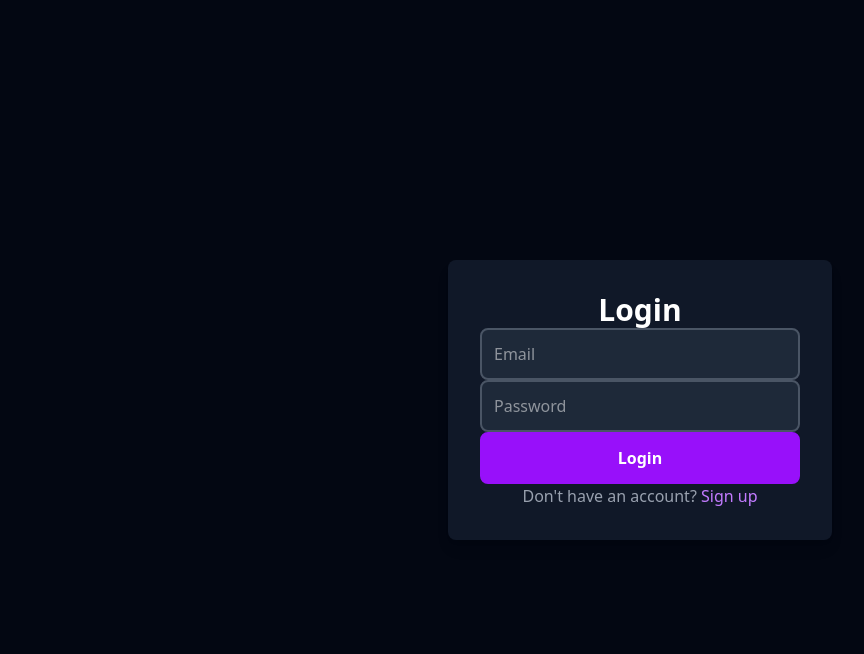
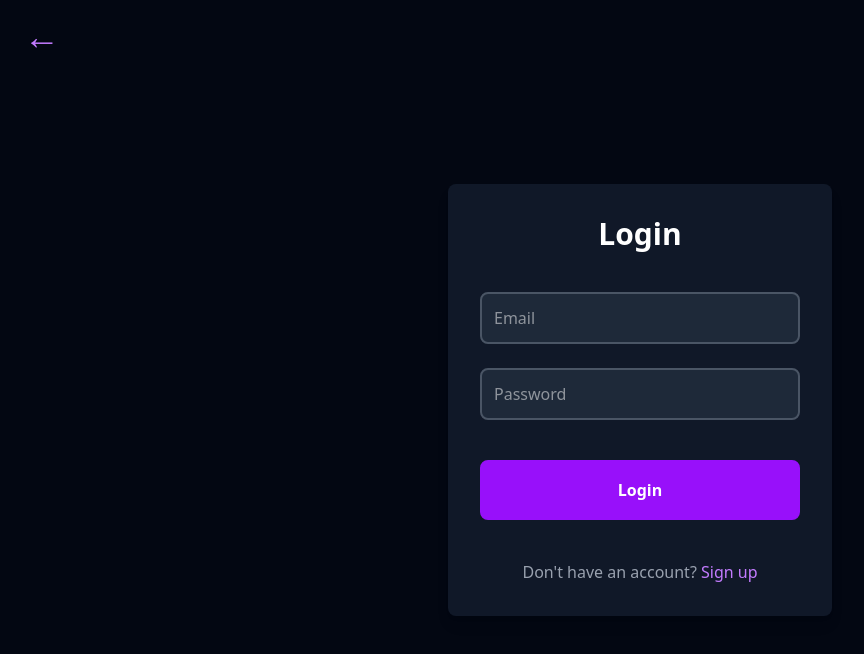
Before and after one commit to anshkaggarwal22/HackIllinois, a React (Vite) app in the folder hackillinois-front/: page /login in a window 1280 px wide. Shown: the top 654 px of the page, without its empty margins (0-864 px from the left). Built offline with nearby package versions, Linux system fonts and the light colour scheme.

Commit message:
Updated login page spacing, and added go back button

```diff
--- a/hackillinois-front/src/components/LoginPage.jsx
+++ b/hackillinois-front/src/components/LoginPage.jsx
@@ -13,10 +13,17 @@ const LoginPage = () => {
   };
 
   return (
-    <div className="min-h-screen flex items-center justify-center bg-gray-950 text-white">
+    <div className="min-h-screen flex items-center justify-center bg-gray-950 text-white relative">
+      <button
+        onClick={() => navigate("/")}
+        className="absolute top-4 left-6 bg-transparent text-purple-400 hover:text-purple-600 font-semibold text-4xl"
+      >
+        &larr;
+      </button>
       <div className="bg-gray-900 p-8 rounded-lg shadow-lg max-w-sm w-full">
-        <h2 className="text-3xl font-bold text-center mb-6">Login</h2>
-        <form onSubmit={handleLogin} className="space-y-4">
+        <h2 className="text-3xl font-bold text-center mb-10">Login</h2>
+        <form onSubmit={handleLogin} className="space-y-8">
+          <div className="mb-6">
             <input
               type="email"
               placeholder="Email"
@@ -25,6 +32,8 @@ const LoginPage = () => {
               className="w-full p-3 bg-gray-800 text-white rounded-lg border-2 border-gray-600 focus:outline-none focus:border-purple-600"
               required
             />
+          </div>
+          <div className="mb-8">
             <input
               type="password"
               placeholder="Password"
@@ -33,14 +42,17 @@ const LoginPage = () => {
               className="w-full p-3 bg-gray-800 text-white rounded-lg border-2 border-gray-600 focus:outline-none focus:border-purple-600"
               required
             />
+          </div>
+          <div className="mt-10 mb-6">
             <button
               type="submit"
-            className="w-full bg-purple-600 hover:bg-purple-700 p-3 rounded-lg font-semibold px-8 border-2 border-purple-600 hover:border-purple-700"
+              className="w-full bg-purple-600 hover:bg-purple-700 py-4 rounded-lg font-semibold border-2 border-purple-600 hover:border-purple-700"
             >
               Login
             </button>
+          </div>
         </form>
-        <p className="text-gray-400 text-center mt-4 px-8">
+        <p className="text-gray-400 text-center mt-10 px-8">
           Don't have an account? <a href="/signup" className="text-purple-400 hover:underline">Sign up</a>
         </p>
       </div>
--- a/hackillinois-front/src/index.css
+++ b/hackillinois-front/src/index.css
@@ -2,7 +2,7 @@
 @plugin "daisyui";
 
 * {
-  margin: 0;
+  margin: 1;
   padding: 1;
   box-sizing: border-box;
 }
```
Lines whose indentation alone changed are shown as unchanged.
